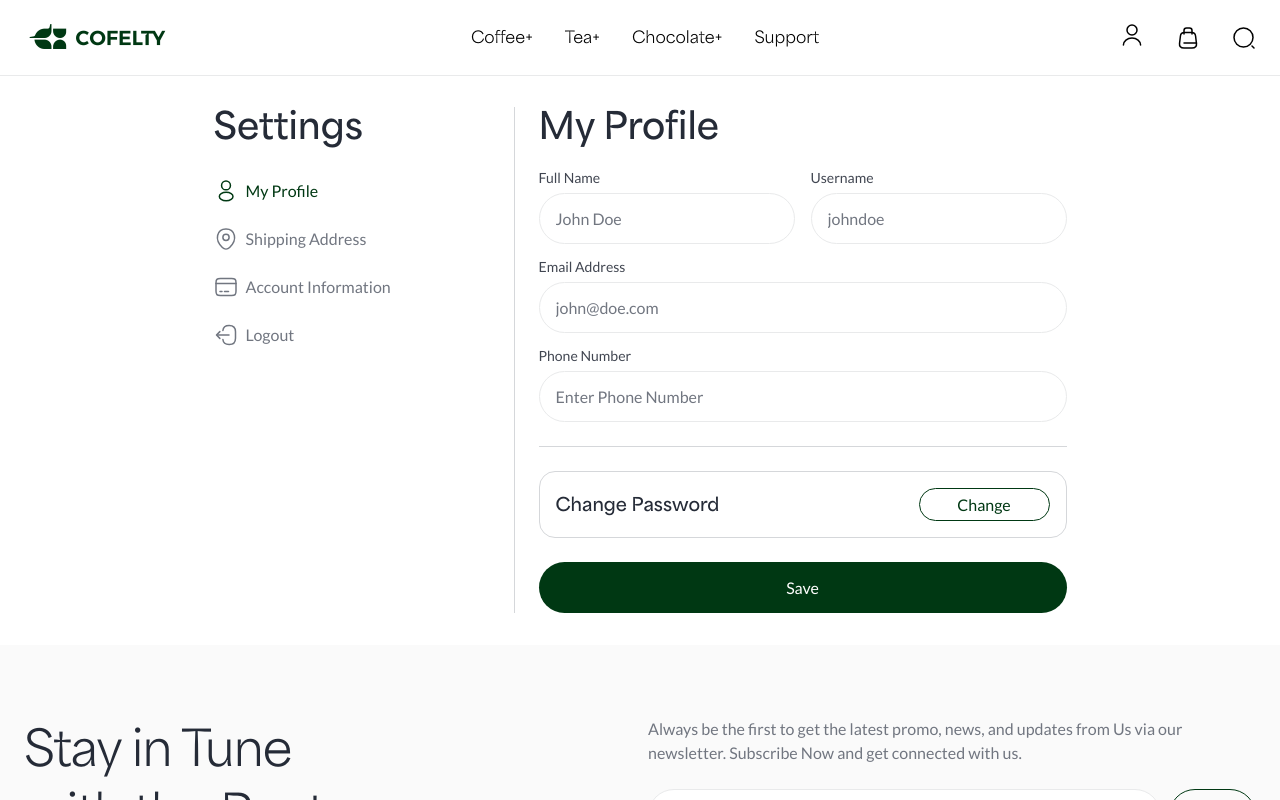
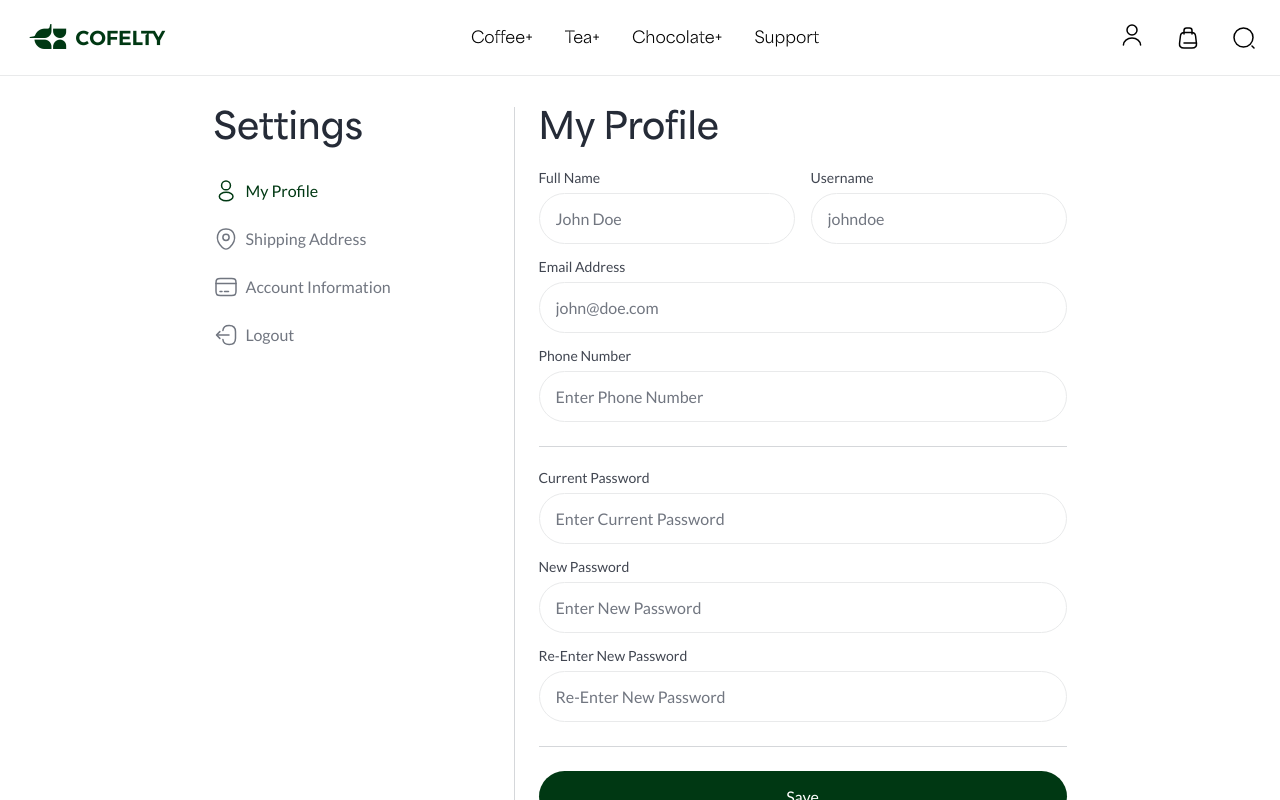
Before and after one commit to xpand-indonesia/ecommerce, a Next.js app: page /profile in a window 1280 px wide. Both pictures are taken after a click on the button "Change". Shown: the top 800 px of the page. Built offline with nearby package versions, Linux system fonts and the light colour scheme.

Commit message:
Add Change password form

```diff
--- a/src/app/profile/page.tsx
+++ b/src/app/profile/page.tsx
@@ -1,57 +1,11 @@
-import { Button } from '@/components/ui/button';
 import { ContentTitle } from '@/components/ui/content-title';
-import { Input } from '@/components/ui/form/field/input';
-import { Label } from '@/components/ui/form/label';
+import { EditProfileForm } from '@/features/profile';
 
 export default function ProfilePage() {
     return (
         <>
             <ContentTitle>My Profile</ContentTitle>
-            <div className="pb-6 border-b border-gray-300 flex flex-col gap-4">
-                <div className="flex gap-4">
-                    <div className="flex-1 flex flex-col gap-2">
-                        <Label>Full Name</Label>
-                        <Input
-                            type="text"
-                            placeholder="John Doe"
-                            className="border-gray-200"
-                        />
-                    </div>
-                    <div className="flex-1 flex flex-col gap-2">
-                        <Label>Username</Label>
-                        <Input
-                            type="text"
-                            placeholder="johndoe"
-                            className="border-gray-200"
-                        />
-                    </div>
-                </div>
-                <div className="flex flex-col gap-2">
-                    <Label>Email Address</Label>
-                    <Input
-                        type="text"
-                        placeholder="john@doe.com"
-                        className="border-gray-200"
-                    />
-                </div>
-                <div className="flex flex-col gap-2">
-                    <Label>Phone Number</Label>
-                    <Input
-                        type="text"
-                        placeholder="Enter Phone Number"
-                        className="border-gray-200"
-                    />
-                </div>
-            </div>
-            <div className="bg-white border border-gray-300 rounded-2xl p-4 flex items-center justify-between">
-                <div className="font-heading text-lg font-bold text-gray-800">
-                    Change Password
-                </div>
-                <Button variant="outline" className="h-[33px] w-[131px]">
-                    Change
-                </Button>
-            </div>
-            <Button>Save</Button>
+            <EditProfileForm />
         </>
     );
 }
--- /dev/null
+++ b/src/features/profile/components/change-password-form.tsx
@@ -0,0 +1,40 @@
+'use client';
+
+import { Button } from '@/components/ui/button';
+import { Input } from '@/components/ui/form/field/input';
+import { Label } from '@/components/ui/form/label';
+import { ChangePasswordTrigger } from './change-password-trigger';
+import { useState } from 'react';
+
+export function ChangePasswordForm() {
+    const [isChangePassword, setIsChangePassword] = useState(false);
+
+    return (
+        <div className="pb-6 border-b border-gray-300 flex flex-col gap-4">
+            <div className="flex flex-col gap-2">
+                <Label>Current Password</Label>
+                <Input
+                    type="text"
+                    placeholder="Enter Current Password"
+                    className="border-gray-200"
+                />
+            </div>
+            <div className="flex flex-col gap-2">
+                <Label>New Password</Label>
+                <Input
+                    type="text"
+                    placeholder="Enter New Password"
+                    className="border-gray-200"
+                />
+            </div>
+            <div className="flex flex-col gap-2">
+                <Label>Re-Enter New Password</Label>
+                <Input
+                    type="text"
+                    placeholder="Re-Enter New Password"
+                    className="border-gray-200"
+                />
+            </div>
+        </div>
+    );
+}
--- /dev/null
+++ b/src/features/profile/components/change-password-trigger.tsx
@@ -0,0 +1,18 @@
+import { Button } from '@/components/ui/button';
+
+export function ChangePasswordTrigger({ onChange }: { onChange?: () => void }) {
+    return (
+        <div className="bg-white border border-gray-300 rounded-2xl p-4 flex items-center justify-between">
+            <div className="font-heading text-lg font-bold text-gray-800">
+                Change Password
+            </div>
+            <Button
+                onClick={onChange}
+                variant="outline"
+                className="h-[33px] w-[131px]"
+            >
+                Change
+            </Button>
+        </div>
+    );
+}
--- a/src/features/profile/index.ts
+++ b/src/features/profile/index.ts
@@ -1,2 +1,3 @@
 export { MENUS } from './constants/profile-menu';
 export { ProfileMenuItem } from './components/profile-menu-item';
+export { EditProfileForm } from './view/edit-profile-form';
--- /dev/null
+++ b/src/features/profile/view/edit-profile-form.tsx
@@ -0,0 +1,61 @@
+'use client';
+
+import { Button } from '@/components/ui/button';
+import { Input } from '@/components/ui/form/field/input';
+import { Label } from '@/components/ui/form/label';
+import { ChangePasswordTrigger } from '../components/change-password-trigger';
+import { useState } from 'react';
+import { ChangePasswordForm } from '../components/change-password-form';
+
+export function EditProfileForm() {
+    const [isChangePassword, setIsChangePassword] = useState(false);
+
+    return (
+        <div className="flex flex-col gap-6">
+            <div className="pb-6 border-b border-gray-300 flex flex-col gap-4">
+                <div className="flex gap-4">
+                    <div className="flex-1 flex flex-col gap-2">
+                        <Label>Full Name</Label>
+                        <Input
+                            type="text"
+                            placeholder="John Doe"
+                            className="border-gray-200"
+                        />
+                    </div>
+                    <div className="flex-1 flex flex-col gap-2">
+                        <Label>Username</Label>
+                        <Input
+                            type="text"
+                            placeholder="johndoe"
+                            className="border-gray-200"
+                        />
+                    </div>
+                </div>
+                <div className="flex flex-col gap-2">
+                    <Label>Email Address</Label>
+                    <Input
+                        type="text"
+                        placeholder="john@doe.com"
+                        className="border-gray-200"
+                    />
+                </div>
+                <div className="flex flex-col gap-2">
+                    <Label>Phone Number</Label>
+                    <Input
+                        type="text"
+                        placeholder="Enter Phone Number"
+                        className="border-gray-200"
+                    />
+                </div>
+            </div>
+            {isChangePassword ? (
+                <ChangePasswordForm />
+            ) : (
+                <ChangePasswordTrigger
+                    onChange={() => setIsChangePassword(true)}
+                />
+            )}
+            <Button>Save</Button>
+        </div>
+    );
+}
```
